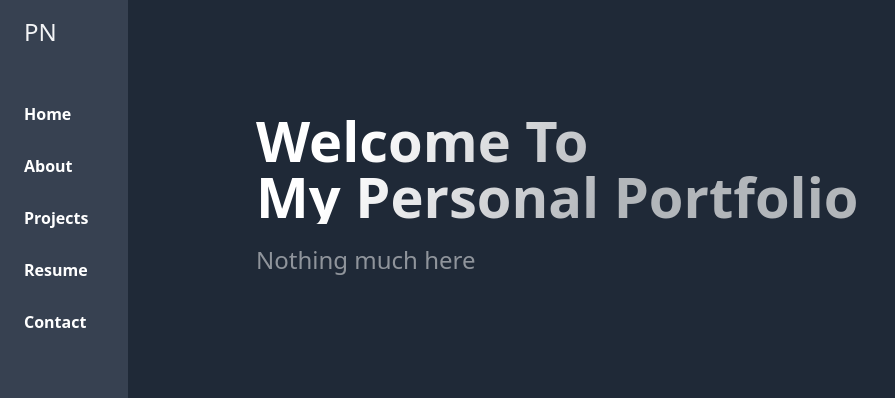
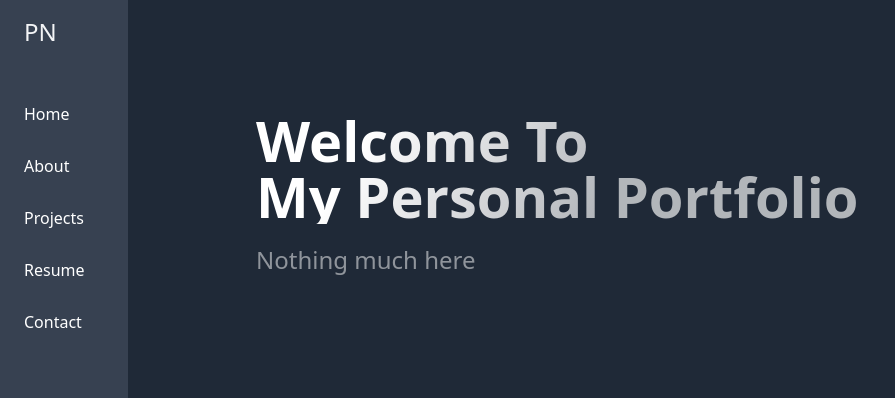
Before and after one commit to herropaul/personal-website-2, a Next.js app: page / in a window 1280 px wide. Shown: the top 398 px of the page, without its empty margins (0-895 px from the left). Built offline with nearby package versions, Linux system fonts and the light colour scheme.

Commit message:
added sidebar styling and made mobilemenu component

```diff
--- /dev/null
+++ b/components/MobileMenuButton.tsx
@@ -0,0 +1,13 @@
+import React from 'react';
+
+const MobileMenuButton = () => {
+    return (
+        <button className="mobile-menu-button p-4 focus:outline-none focus:bg-gray-400">
+        <svg xmlns="http://www.w3.org/2000/svg" className="h-6 w-6" fill="none" viewBox="0 0 24 24" stroke="currentColor">
+          <path strokeLinecap="round" strokeLinejoin="round" strokeWidth="2" d="M4 6h16M4 12h16M4 18h16" />
+        </svg>
+      </button>
+    );
+}
+
+export default MobileMenuButton;
--- a/components/SideBar.tsx
+++ b/components/SideBar.tsx
@@ -10,11 +10,11 @@ const SideBar = () => {
 
         {/* nav */}
         <nav>
-          <a href="" className="font-bold block py-3.5 px-4 rounded transition duration-200 hover:bg-blue-400 hover:text-white">Home</a>
-          <a href="" className="font-bold block py-3.5 px-4 rounded transition duration-200 hover:bg-blue-400 hover:text-white">About</a>
-          <a href="" className="font-bold block py-3.5 px-4 rounded transition duration-200 hover:bg-blue-400 hover:text-white">Projects</a>
-          <a href="" className="font-bold block py-3.5 px-4 rounded transition duration-200 hover:bg-blue-400 hover:text-white">Resume</a>
-          <a href="" className="font-bold block py-3.5 px-4 rounded transition duration-200 hover:bg-blue-400 hover:text-white">Contact</a>
+          <a href="" className="antialiased block py-3.5 px-4 rounded transition duration-200 hover:bg-blue-400 hover:text-white">Home</a>
+          <a href="" className="antialiased block py-3.5 px-4 rounded transition duration-200 hover:bg-blue-400 hover:text-white">About</a>
+          <a href="" className="antialiased block py-3.5 px-4 rounded transition duration-200 hover:bg-blue-400 hover:text-white">Projects</a>
+          <a href="" className="antialiased block py-3.5 px-4 rounded transition duration-200 hover:bg-blue-400 hover:text-white">Resume</a>
+          <a href="" className="antialiased block py-3.5 px-4 rounded transition duration-200 hover:bg-blue-400 hover:text-white">Contact</a>
         </nav>
       </div>
     );
--- a/pages/index.tsx
+++ b/pages/index.tsx
@@ -1,4 +1,5 @@
 import SideBar from '../components/SideBar';
+import MobileMenuButton from '../components/MobileMenuButton';
 import {Section, SectionTitle, SectionText} from '../styles/GlobalComponents/index';
 export default function Home () {
   return (
@@ -12,11 +13,7 @@ export default function Home () {
         </a>
 
         {/* mobile menu button */}
-        <button className="mobile-menu-button p-4 focus:outline-none focus:bg-gray-400">
-          <svg xmlns="http://www.w3.org/2000/svg" className="h-6 w-6" fill="none" viewBox="0 0 24 24" stroke="currentColor">
-            <path strokeLinecap="round" strokeLinejoin="round" strokeWidth="2" d="M4 6h16M4 12h16M4 18h16" />
-          </svg>
-        </button>
+        <MobileMenuButton></MobileMenuButton>
       </div>
 
       {/*side bar */}
```
